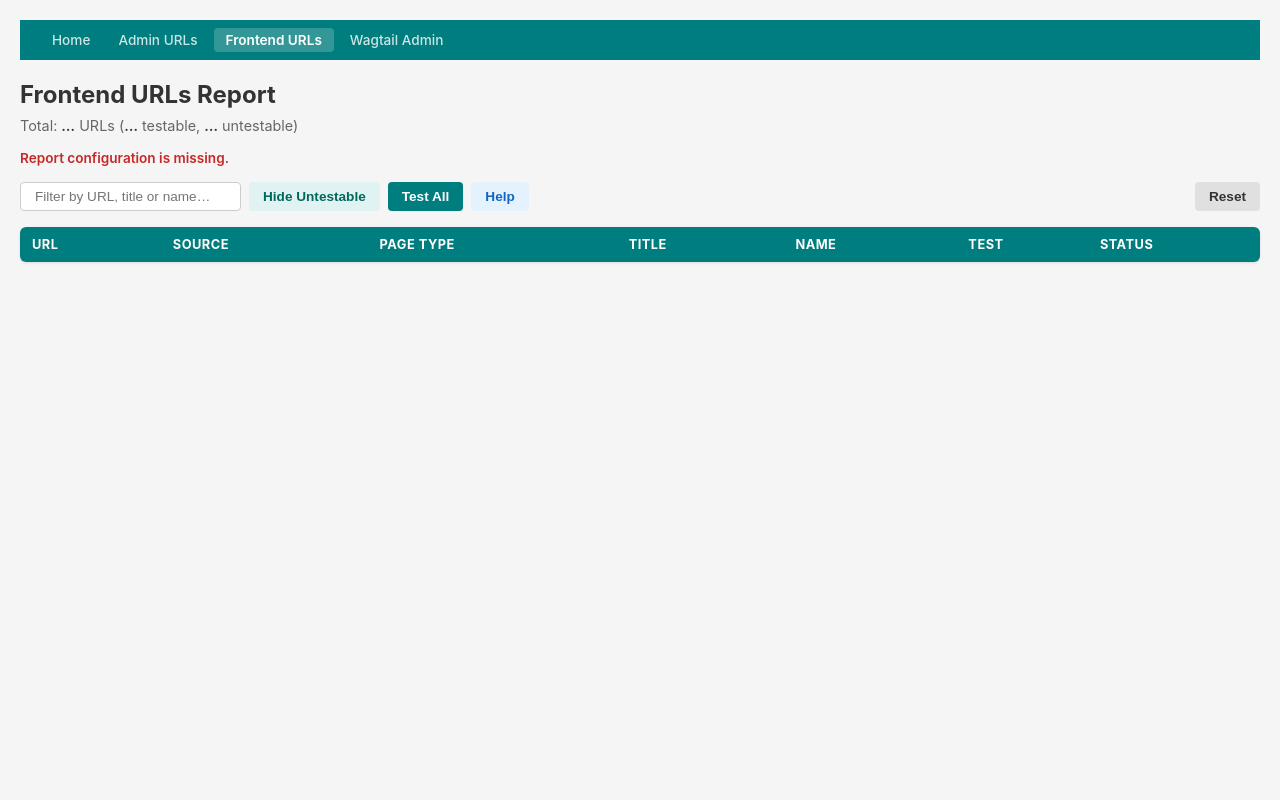
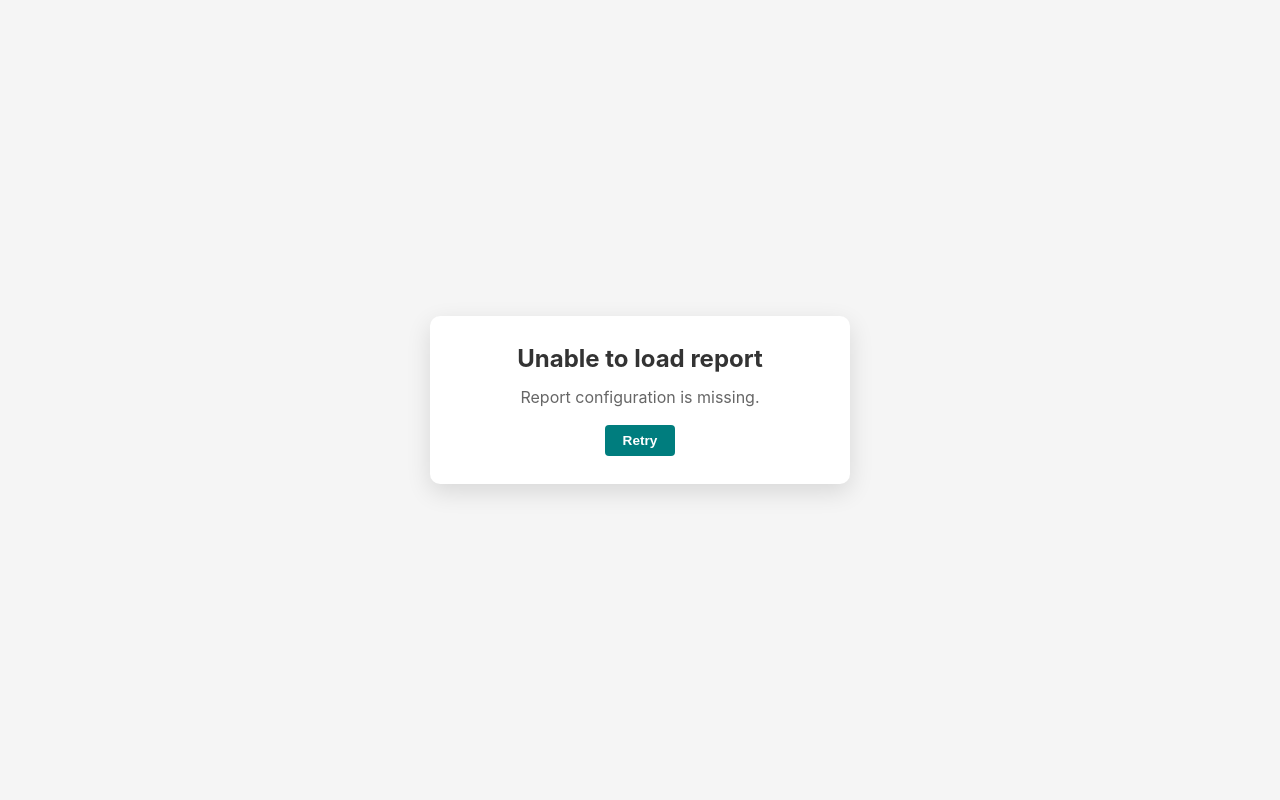
Before and after one commit to nm-packages/wagtail-unveil, a Django app: template wagtail_unveil/templates/wagtail_unveil/frontend_urls_report.html in a window 1280 px wide. Run offline with Django 3.2, Linux system fonts and the light colour scheme; the template is opened without the code that fills it, so the values that code supplies are empty.

Commit message:
Hide report shell until data is ready

```diff
--- a/wagtail_unveil/static/wagtail_unveil/css/admin_urls_report.css
+++ b/wagtail_unveil/static/wagtail_unveil/css/admin_urls_report.css
@@ -1,5 +1,16 @@
 * { margin: 0; padding: 0; box-sizing: border-box; }
 body { font-family: -apple-system, BlinkMacSystemFont, "Segoe UI", Roboto, sans-serif; background: #f5f5f5; color: #333; padding: 20px; }
+.report-shell { display: none; }
+body[data-report-state="loading"],
+body[data-report-state="error"] { overflow: hidden; }
+body[data-report-state="ready"] .report-shell { display: block; }
+.report-screen { position: fixed; inset: 0; display: none; align-items: center; justify-content: center; padding: 24px; background: #f5f5f5; z-index: 20; }
+body[data-report-state="loading"] .report-screen-loading { display: flex; }
+body[data-report-state="error"] .report-screen-error { display: flex; }
+.report-screen-card { max-width: 420px; width: 100%; background: #fff; border-radius: 10px; padding: 28px; text-align: center; box-shadow: 0 8px 24px rgba(0,0,0,0.12); }
+.report-screen-card h1 { margin-bottom: 12px; }
+.report-screen-card p { color: #666; line-height: 1.5; }
+.report-noscript { display: none; min-height: 100vh; align-items: center; justify-content: center; padding: 24px; }
 .report-nav { display: flex; gap: 4px; padding: 8px 20px; background: #007d7e; margin-bottom: 20px; }
 .report-nav a { color: rgba(255,255,255,0.8); text-decoration: none; font-size: 0.85rem; font-weight: 500; padding: 4px 12px; border-radius: 4px; }
 .report-nav a:hover { color: #fff; background: rgba(255,255,255,0.15); }
@@ -8,8 +19,6 @@ body { font-family: -apple-system, BlinkMacSystemFont, "Segoe UI", Roboto, sans-
 h1 { font-size: 1.5rem; margin-bottom: 8px; }
 .summary { color: #666; margin-bottom: 16px; font-size: 0.9rem; }
 .summary span { font-weight: 600; color: #333; }
-.report-feedback { margin-bottom: 16px; font-size: 0.85rem; color: #666; }
-.report-feedback-error { color: #c62828; font-weight: 600; }
 .filters { margin-bottom: 16px; display: flex; gap: 8px; }
 .search-wrapper { position: relative; display: flex; align-items: center; }
 .search-input { padding: 6px 28px 6px 14px; border: 1px solid #ccc; border-radius: 4px; font-size: 0.85rem; min-width: 220px; }
@@ -63,6 +72,8 @@ unveil-reset-button { margin-left: auto; display: flex; }
 .help-btn { padding: 6px 14px; border: none; background: #e3f2fd; color: #1565c0; border-radius: 4px; cursor: pointer; font-size: 0.85rem; font-weight: 600; }
 .help-btn:hover { background: #bbdefb; }
 .help-btn.active { background: #1565c0; color: #fff; }
+.report-retry-btn { margin-top: 16px; padding: 8px 18px; border: none; background: #007d7e; color: #fff; border-radius: 4px; cursor: pointer; font-size: 0.85rem; font-weight: 600; }
+.report-retry-btn:hover { background: #005f60; }
 .help-panel { background: #e3f2fd; border: 1px solid #90caf9; border-radius: 6px; padding: 16px 20px; margin-bottom: 16px; box-shadow: 0 1px 3px rgba(0,0,0,0.1); }
 .help-panel h3 { font-size: 0.85rem; text-transform: uppercase; letter-spacing: 0.5px; color: #007d7e; margin: 12px 0 4px; }
 .help-panel h3:first-child { margin-top: 0; }
--- a/wagtail_unveil/static/wagtail_unveil/js/report_bootstrap.js
+++ b/wagtail_unveil/static/wagtail_unveil/js/report_bootstrap.js
@@ -1,5 +1,18 @@
 (function() {
     "use strict";
+
+    function bindRetryButton() {
+        var button = document.getElementById("report-retry-button");
+
+        if (!button || button.dataset.unveilRetryBound === "true") {
+            return;
+        }
+
+        button.dataset.unveilRetryBound = "true";
+        button.addEventListener("click", function() {
+            window.location.reload();
+        });
+    }
 
     function initReport() {
         var report = window.UnveilReport;
@@ -9,10 +22,15 @@
         }
 
         document.body.dataset.unveilReportInitialized = "true";
+        report.helpers.showLoadingScreen("Loading report data...");
+        bindRetryButton();
         report.components.defineCustomElements();
-        report.data.loadReportData().finally(function() {
+        report.data.loadReportData().then(function() {
             report.sorting.init();
             report.filters.init();
+            report.helpers.setPageState("ready");
+        }).catch(function(error) {
+            report.helpers.showErrorScreen(error.message || "Unable to load report data.");
         });
     }
 
--- a/wagtail_unveil/static/wagtail_unveil/js/report_core.js
+++ b/wagtail_unveil/static/wagtail_unveil/js/report_core.js
@@ -23,6 +23,35 @@
         if (banner) {
             banner.remove();
         }
+    }
+
+    function setPageState(state) {
+        document.body.dataset.reportState = state;
+    }
+
+    function showLoadingScreen(message) {
+        var loadingMessage = document.getElementById("report-loading-message");
+        var errorMessage = document.getElementById("report-error-message");
+
+        if (loadingMessage) {
+            loadingMessage.textContent = message;
+        }
+
+        if (errorMessage) {
+            errorMessage.textContent = "";
+        }
+
+        setPageState("loading");
+    }
+
+    function showErrorScreen(message) {
+        var errorMessage = document.getElementById("report-error-message");
+
+        if (errorMessage) {
+            errorMessage.textContent = message;
+        }
+
+        setPageState("error");
     }
 
     function getVisibleTestButtons() {
@@ -72,7 +101,10 @@
             getVisibleTestButtons: getVisibleTestButtons,
             moveFailedRowToTop: moveFailedRowToTop,
             renderStatus: renderStatus,
+            setPageState: setPageState,
             setCookieFlag: setCookieFlag,
+            showErrorScreen: showErrorScreen,
+            showLoadingScreen: showLoadingScreen,
         },
     };
 })();
--- a/wagtail_unveil/static/wagtail_unveil/js/report_data.js
+++ b/wagtail_unveil/static/wagtail_unveil/js/report_data.js
@@ -18,38 +18,10 @@
         };
     }
 
-    function getFeedbackElements() {
-        return {
-            error: document.getElementById("report-error"),
-            loading: document.getElementById("report-loading"),
-        };
-    }
-
     function setText(element, value) {
         if (element) {
             element.textContent = value;
         }
-    }
-
-    function showLoading(message) {
-        var feedback = getFeedbackElements();
-
-        setText(feedback.loading, message);
-        feedback.loading.classList.remove("hidden");
-        feedback.error.classList.add("hidden");
-        feedback.error.textContent = "";
-    }
-
-    function hideLoading() {
-        getFeedbackElements().loading.classList.add("hidden");
-    }
-
-    function showError(message) {
-        var feedback = getFeedbackElements();
-
-        setText(feedback.error, message);
-        feedback.error.classList.remove("hidden");
-        feedback.loading.classList.add("hidden");
     }
 
     function updateSummary(metadata, fallbackCount) {
@@ -168,13 +140,24 @@
         return row;
     }
 
+    function createEmptyRow(reportKind) {
+        var row = document.createElement("tr");
+        var cell = document.createElement("td");
+
+        row.className = "empty-row";
+        cell.setAttribute("colspan", reportKind === "backend" ? "6" : "7");
+        cell.textContent = "No URLs found.";
+        row.appendChild(cell);
+        return row;
+    }
+
     function renderRows(urls, reportKind) {
         var tbody = report.helpers.getTableBody();
 
         tbody.innerHTML = "";
 
         if (!urls.length) {
-            showLoading("No URLs found.");
+            tbody.appendChild(createEmptyRow(reportKind));
             return;
         }
 
@@ -186,8 +169,6 @@
 
             tbody.appendChild(createFrontendRow(item));
         });
-
-        hideLoading();
     }
 
     function extractErrorMessage(response, data) {
@@ -202,11 +183,8 @@
         var config = getConfig();
 
         if (!config.apiUrl || !config.reportKind) {
-            showError("Report configuration is missing.");
-            return Promise.resolve();
+            return Promise.reject(new Error("Report configuration is missing."));
         }
-
-        showLoading("Loading report data...");
 
         return fetch(config.apiUrl, {
             credentials: "include",
@@ -215,10 +193,14 @@
             },
         }).then(function(response) {
             return response.json().catch(function() {
-                return null;
+                throw new Error("Report data response was not valid JSON.");
             }).then(function(data) {
                 if (!response.ok) {
                     throw new Error(extractErrorMessage(response, data));
+                }
+
+                if (!data || !Array.isArray(data.urls)) {
+                    throw new Error("Report data response was not valid JSON.");
                 }
 
                 return data;
@@ -228,10 +210,11 @@
 
             updateSummary(data.metadata || null, data.count || urls.length);
             renderRows(urls, config.reportKind);
+            return data;
         }).catch(function(error) {
-            showError(error.message || "Unable to load report data.");
             updateSummary(null, 0);
             report.helpers.getTableBody().innerHTML = "";
+            throw error;
         });
     }
 
--- a/wagtail_unveil/templates/wagtail_unveil/base_report.html
+++ b/wagtail_unveil/templates/wagtail_unveil/base_report.html
@@ -7,7 +7,39 @@
     <title>{% block title %}{% endblock %} — wagtail-unveil</title>
     <link rel="stylesheet" href="{% static 'wagtail_unveil/css/admin_urls_report.css' %}">
 </head>
-<body data-api-url="{{ api_url|default:'' }}" data-report-kind="{{ report_kind|default:'' }}">
+<body data-api-url="{{ api_url|default:'' }}" data-report-kind="{{ report_kind|default:'' }}" data-report-state="loading">
+    <div class="report-screen report-screen-loading" id="report-loading-screen" role="status" aria-live="polite">
+        <div class="report-screen-card">
+            <h1>Loading report</h1>
+            <p id="report-loading-message">Loading report data…</p>
+        </div>
+    </div>
+    <div class="report-screen report-screen-error" id="report-error-screen" role="alert">
+        <div class="report-screen-card">
+            <h1>Unable to load report</h1>
+            <p id="report-error-message">Unable to load report data.</p>
+            <button type="button" class="report-retry-btn" id="report-retry-button">Retry</button>
+        </div>
+    </div>
+    <noscript>
+        <style>
+            .report-screen,
+            .report-shell {
+                display: none !important;
+            }
+
+            .report-noscript {
+                display: flex !important;
+            }
+        </style>
+        <div class="report-noscript">
+            <div class="report-screen-card">
+                <h1>JavaScript Required</h1>
+                <p>JavaScript is required to load this report.</p>
+            </div>
+        </div>
+    </noscript>
+    <div class="report-shell">
         <nav class="report-nav">
             <a href="/">Home</a>
             <a class="{% block admin_nav_class %}{% endblock %}" href="{% url 'wagtail_unveil:report_backend_urls' %}">Admin URLs</a>
@@ -19,8 +51,6 @@
             <p class="summary">
                 {% block summary %}{% endblock %}
             </p>
-        <p class="report-feedback" id="report-loading">Loading report data…</p>
-        <p class="report-feedback report-feedback-error hidden" id="report-error" role="alert"></p>
 
             <div class="filters">
                 <unveil-search-input placeholder="{% block search_placeholder %}{% endblock %}"></unveil-search-input>
@@ -37,6 +67,7 @@
 
             {% block table %}{% endblock %}
         </div>
+    </div>
 
     <script src="{% static 'wagtail_unveil/js/report_core.js' %}"></script>
     <script src="{% static 'wagtail_unveil/js/report_filters.js' %}"></script>
```
Also changed, not shown: docs/usage.md (+1 -0 lines), tests/utils.py (+19 -4 lines), wagtail_unveil/AGENTS.md (+1 -1 lines), README.md. Lines whose indentation alone changed are shown as unchanged.
